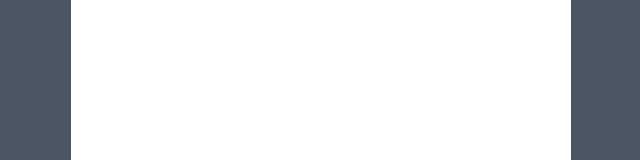
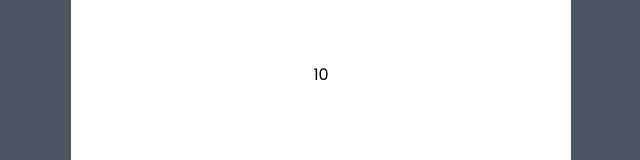
Before and after one commit to sunwize/fridge-app, a Vue app: page /item/10 in a window 1280 px wide. Before the commit this address had no page. Shown: the top 160 px of the page, without its empty margins (319-959 px from the left). Built offline with nearby package versions, Linux system fonts and the light colour scheme.

Commit message:
add item router

```diff
--- a/src/router/index.ts
+++ b/src/router/index.ts
@@ -8,6 +8,11 @@ const router = createRouter({
       name: "home",
       component: () => import("../views/HomeView.vue"),
     },
+    {
+      path: "/item/:item_id",
+      name: "item",
+      component: () => import("../views/ItemView.vue"),
+    },
   ],
 });
 
--- a/src/views/HomeView.vue
+++ b/src/views/HomeView.vue
@@ -22,7 +22,9 @@ const removeItem = (id: string) => {
     </h1>
     <ul class="grid grid-cols-1 gap-3">
       <li v-for="item in items" :key="item.id">
-        <FridgeItem :item="item" @remove="removeItem(item.id)" />
+        <a :href="`/item/${item.id}`">
+          <FridgeItem :item="item" @remove="removeItem(item.id)" />
+        </a>
       </li>
     </ul>
   </main>
--- /dev/null
+++ b/src/views/ItemView.vue
@@ -0,0 +1,12 @@
+<script setup lang="ts">
+import { computed } from "vue";
+import { useRoute } from "vue-router";
+
+const route = useRoute();
+
+const itemId = computed(() => route.params.item_id);
+</script>
+
+<template>
+  <div class="text-center mt-16">{{ itemId }}</div>
+</template>
```
